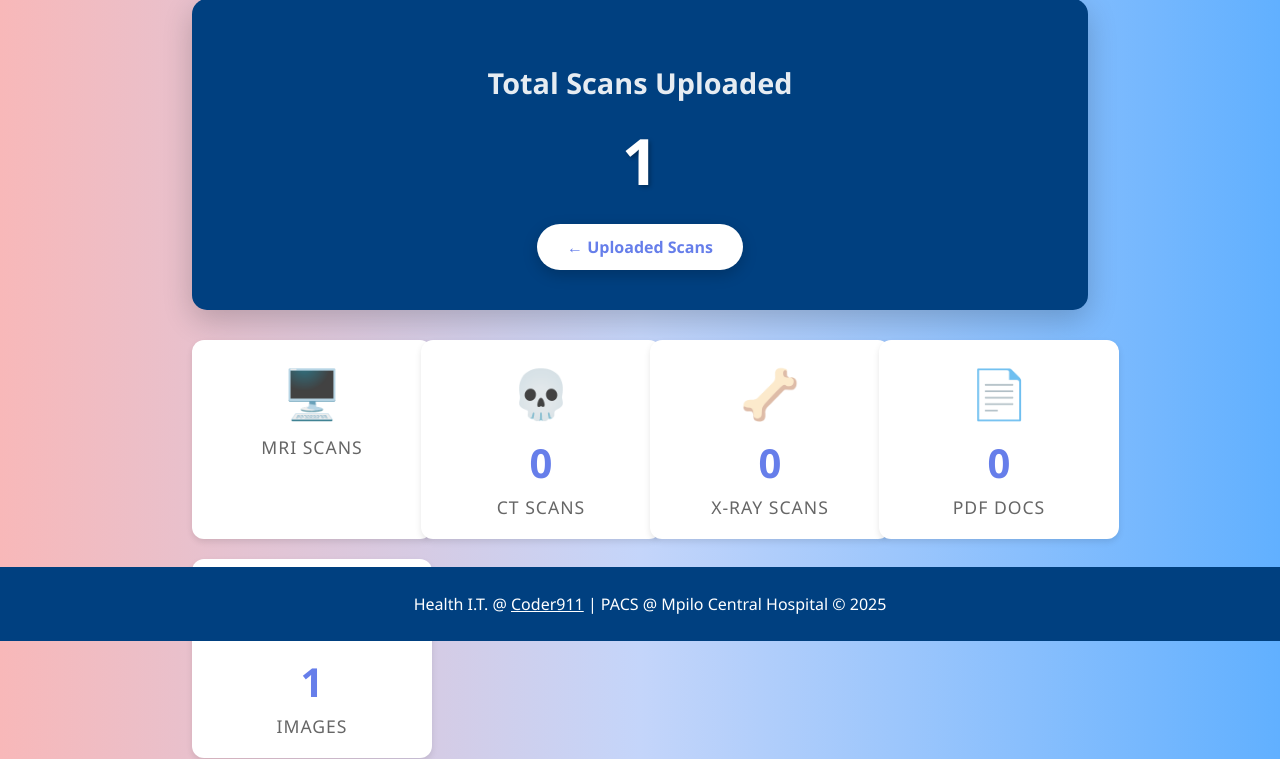
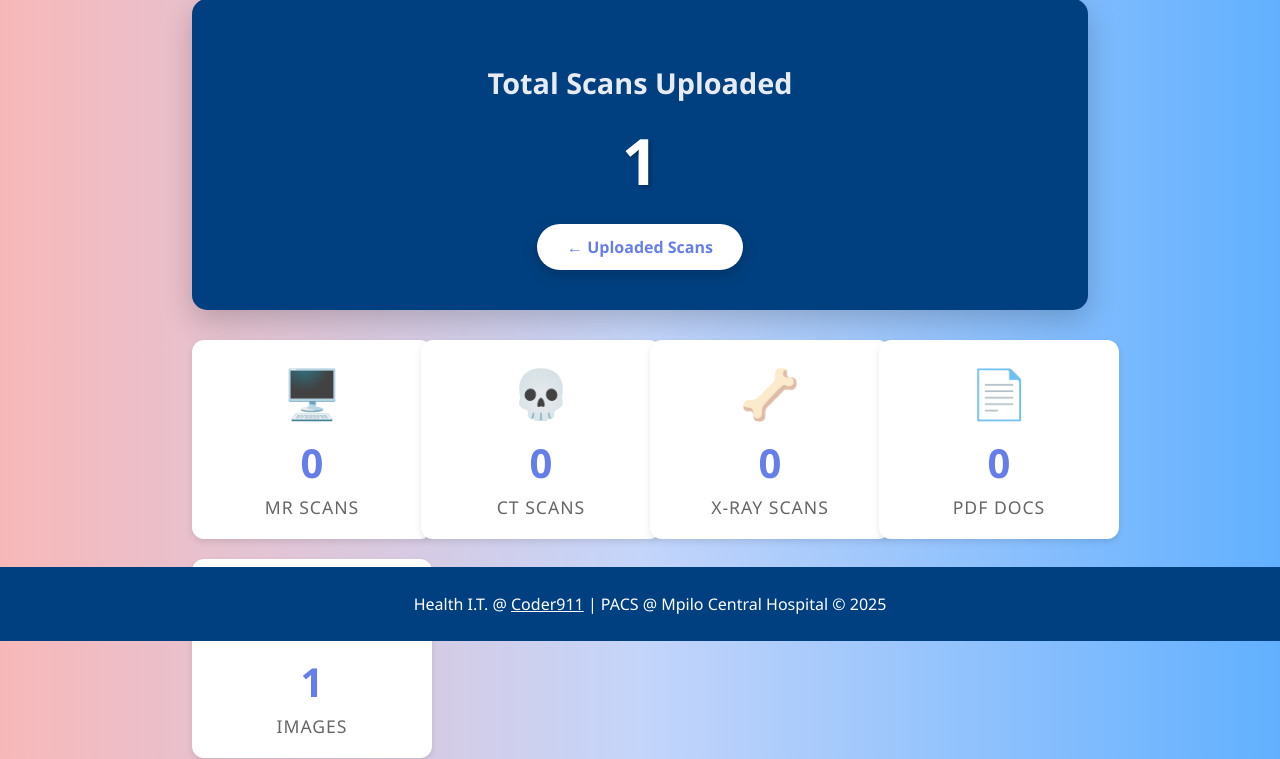
Before and after one commit to yolmara/MCH_PACS, a Flask app: page /scan-stats in a window 1280 px wide. Shown: the part 159-918 px from the top of the page. Run offline with Flask 3, Linux system fonts and the light colour scheme; a user stored in the database is signed in; tables that the repository leaves empty hold one stand-in row (values such as "Sample post").

Commit message:
Wednesday push with reports and scan stats fix

```diff
--- a/app.py
+++ b/app.py
@@ -576,24 +576,44 @@ def reports():
     end_date = datetime.utcnow()
     start_date = end_date - timedelta(days=7)
 
-    if request.method == 'POST':
+    if request.method == 'GET':
         start_str = request.form.get('start_date')
         end_str = request.form.get('end_date')
         if start_str and end_str:
             start_date = datetime.strptime(start_str, '%Y-%m-%d')
             end_date = datetime.strptime(end_str, '%Y-%m-%d')
 
-        # Check if user clicked "Download PDF"
-        if 'download_pdf' in request.form:
+    # POST downloads PDF
+    if request.method == 'POST':
+        start_str = request.form.get('start_date')
+        end_str = request.form.get('end_date')
+        if start_str and end_str:
+            start_date = datetime.strptime(start_str, "%Y-%m-%d")
+            end_date = datetime.strptime(end_str, "%Y-%m-%d")
+
+        if "download_pdf" in request.form:
             return generate_report_pdf(start_date, end_date)
 
-    # Count scans by file type
+
+    # Query scan stats
     scans_by_type = (
         db.session.query(Scan.file_type, func.count(Scan.id))
         .filter(Scan.uploaded_at >= start_date, Scan.uploaded_at <= end_date)
         .group_by(Scan.file_type)
         .all()
     )
+
+    type_counts = {ft.lower(): count for ft, count in scans_by_type}
+
+    mri_count = type_counts.get("mr", 0)
+    ct_count = type_counts.get("ct", 0)
+    xray_count = type_counts.get("x-ray", 0)
+    pdf_count = type_counts.get("pdf", 0)
+    png_count = type_counts.get("png", 0) + type_counts.get("jpg", 0)
+
+
+    labels = [ft.upper() for ft, _ in scans_by_type]
+    data = [count for _, count in scans_by_type]
 
     # Summary counts
     today = datetime.utcnow().date()
@@ -604,9 +624,6 @@ def reports():
     weekly_count = Scan.query.filter(Scan.uploaded_at >= week_start).count()
     monthly_count = Scan.query.filter(Scan.uploaded_at >= month_start).count()
 
-    labels = [ft.upper() for ft, _ in scans_by_type]
-    data = [count for _, count in scans_by_type]
-
     return render_template(
         'reports.html',
         daily_count=daily_count,
@@ -615,6 +632,11 @@ def reports():
         scans_by_type=scans_by_type,
         labels=labels,
         data=data,
+        mri_count = mri_count,
+        ct_count = ct_count,
+        xray_count = xray_count,
+        pdf_count = pdf_count,
+        png_count = png_count,
         start_date=start_date.date(),
         end_date=end_date.date()
     )
@@ -663,6 +685,7 @@ def generate_report_pdf(start_date, end_date):
     return send_file(buffer, as_attachment=True, download_name=filename, mimetype='application/pdf')
 
 
+
 # Logout Route
 @app.route('/logout')
 @login_required
--- a/templates/scan_stats.html
+++ b/templates/scan_stats.html
@@ -16,8 +16,8 @@
         <div class="stats-grid">
             <div class="stat-card">
                 <div class="icon">🖥️</div>
-                <div class="count">{{ counts['MRI'] }}</div>
-                <div class="label">MRI Scans</div>
+                <div class="count">{{ counts['MR'] }}</div>
+                <div class="label">MR Scans</div>
             </div>
 
             <div class="stat-card">
@@ -69,12 +69,14 @@
         </div>
     </div>
 
+
+    <script src="https://cdn.jsdelivr.net/npm/chart.js"></script>
     <script>
         // Data from Flask
         const scanData = {
-            labels: ['MRI', 'CT', 'X-Ray', 'PDF', 'PNG/JPG'],
+            labels: ['MR', 'CT', 'X-Ray', 'PDF', 'PNG/JPG'],
             counts: [
-                {{ counts['MRI'] }},
+                {{ counts['MR'] }},
                 {{ counts['CT'] }},
                 {{ counts['X-Ray'] }},
                 {{ counts['PDF'] }},
```
Also changed, not shown: templates/reports.html (+10 -8 lines), 1 other file.
